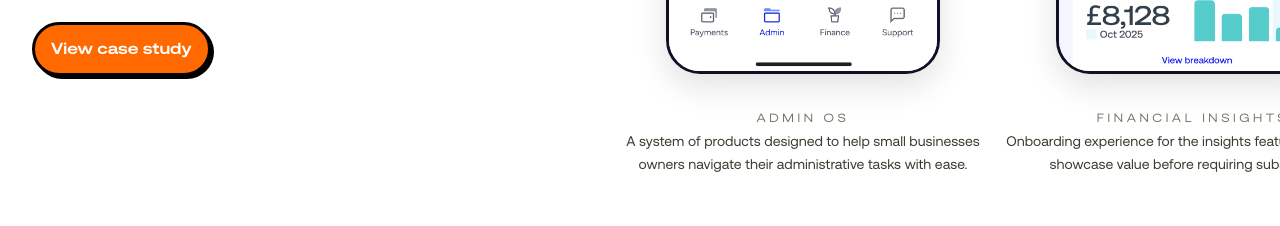
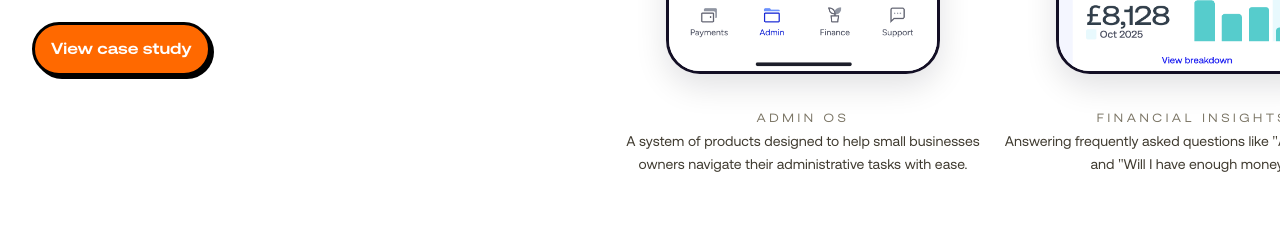
Before and after one commit to h8inc/portfolio, a React (Vite) app: page / in a window 1280 px wide. Shown: the part 2380-2606 px from the top of the page. Built offline with nearby package versions, Linux system fonts and the light colour scheme.

Commit message:
Update Tide project copy

```diff
--- a/src/pages/Home.tsx
+++ b/src/pages/Home.tsx
@@ -38,7 +38,7 @@ function Home() {
         id: 'insights-free',
         eyebrow: 'Financial insights',
         title: 'Free state experience',
-        description: 'Onboarding experience for the insights feature, designed to showcase value before requiring subscription.',
+        description: 'Answering frequently asked questions like "Am I profitable?" and "Will I have enough money?"',
         imageSrc: encodeURI('/assets/Insights-free state.png'),
         imageAlt: 'Financial insights free state'
       },
@@ -52,7 +52,7 @@ function Home() {
       },
       {
         id: 'insights',
-        eyebrow: 'Financial insights',
+        eyebrow: 'Understanding patterns',
         title: 'Understand spending patterns',
         description: 'Smart analysis and categorization that surfaces trends and helps members make better financial decisions.',
         imageSrc: encodeURI('/assets/Future-Insights-after-slice-5.png'),
@@ -76,9 +76,9 @@ function Home() {
       },
       {
         id: 'registered-business',
-        eyebrow: 'Business registration',
+        eyebrow: 'Tax management',
         title: 'VAT registered and connected',
-        description: 'Registered business with VAT registration status and connected subscription services.',
+        description: 'Tax estimates and reminders for upcoming tax deadlines that are updated automatically.',
         imageSrc: encodeURI('/assets/Registered Business - VAT registered - Connected (subscribed).png'),
         imageAlt: 'Registered Business VAT registered connected subscribed'
       }
```
